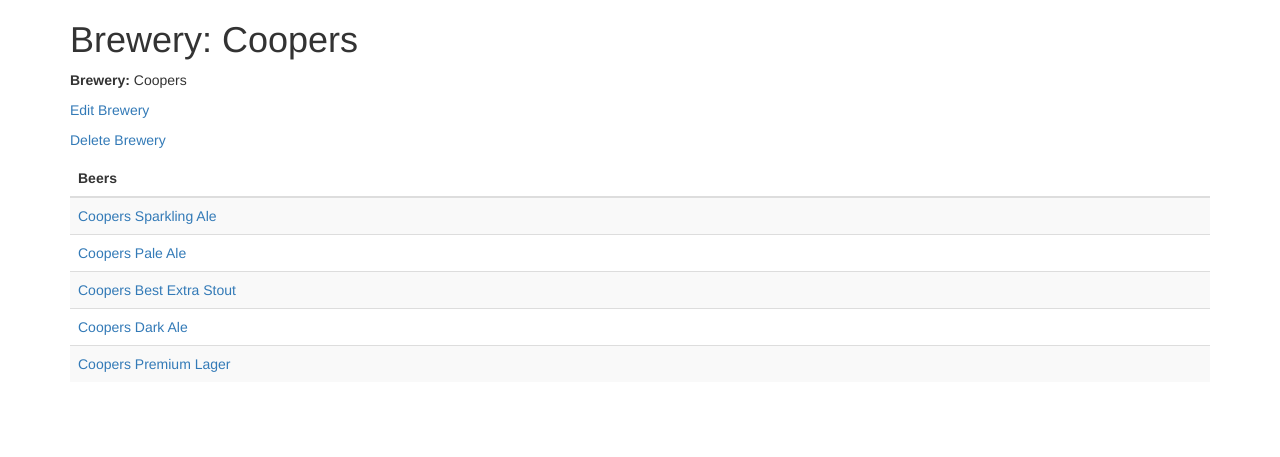
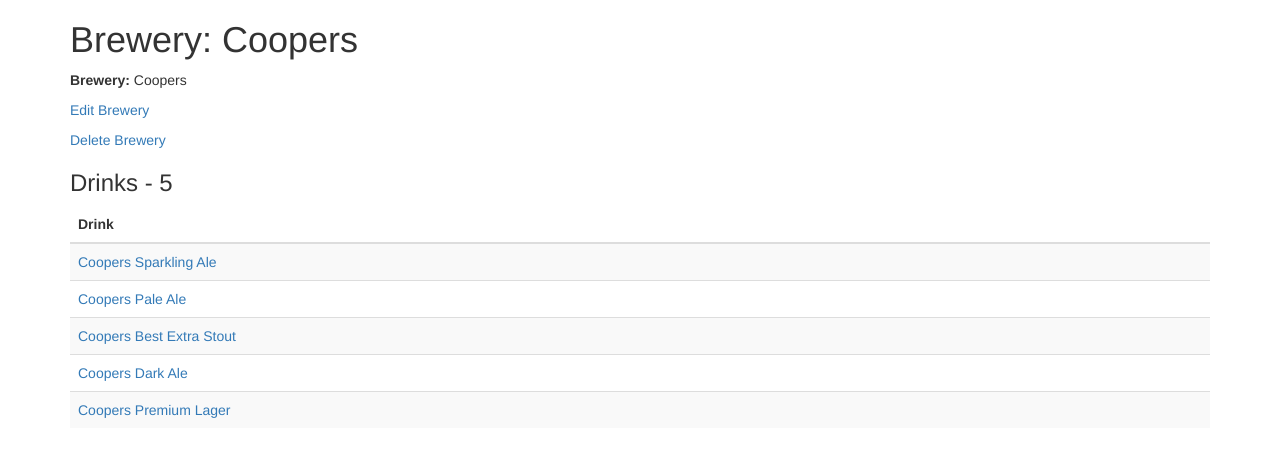
Before and after one commit to goingpaper/project, a Django app: page /brewery/1/ in a window 1280 px wide. Shown: the part 182-639 px from the top of the page. Run offline with Django 3.2, Linux system fonts and the light colour scheme; data comes from the database, SQL or seed files in the repository; parts of the project's set-up code (start-up, migrations or seed data) failed here and were passed over; some libraries are stand-ins or nearby versions.

Commit message:
Update brewery.html

```diff
--- a/project/barreviews/templates/barreviews/brewery.html
+++ b/project/barreviews/templates/barreviews/brewery.html
@@ -11,11 +11,12 @@
 <a href="{% url 'barreviews:brewery_delete' brewery.id %}">Delete Brewery</a>
 </p>
 
+<h3>Drinks - {{ brewery.drink_set.all.count }}</h3>
 {% if brewery.drink_set.all %}
 <table class="table table-striped">
     <thead>
         <tr>
-            <th>Beers</th>
+            <th>Drink</th>
         </tr>
     </thead>
     <tbody>
```
